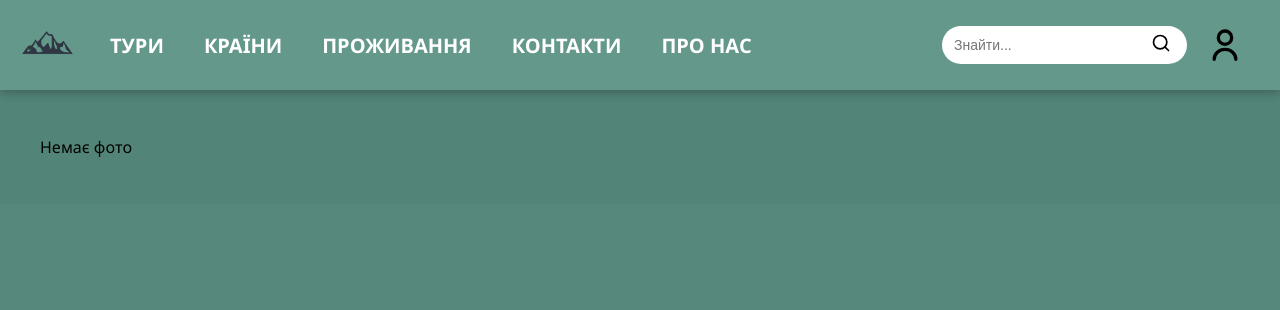
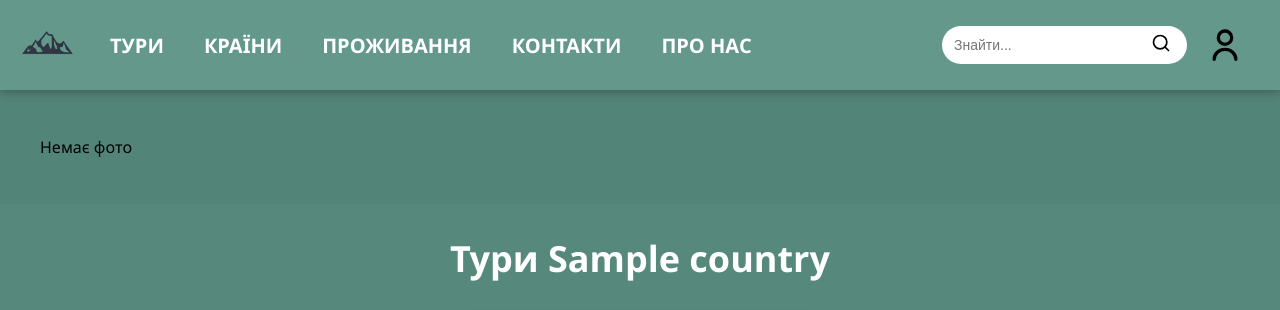
Before and after one commit to Lyubomyrkot/Tour_website, a Flask app: template templates/countries_details.html in a window 1280 px wide. Shown: the top 310 px of the page. Before the commit the page ends 157 px from the top, so only its background shows below. Run offline with Flask 3, Linux system fonts and the light colour scheme; the template is opened without the code that fills it: most values are stand-ins (such as "Sample title", 1, 10 or a date in 2020).

Commit message:
додав сортування турів по країнах в яких вони проходять

```diff
--- a/app.py
+++ b/app.py
@@ -39,6 +39,32 @@ def get_all_countries_in_tours():
     conn.close()
     return countries_in_tours
 
+def get_tours_by_country(country_id):
+    conn = sqlite3.connect('templates/ture.db')
+    conn.row_factory = sqlite3.Row
+    cursor = conn.cursor()
+
+    cursor.execute("""
+        SELECT
+            tours.*,
+            countries.country_name,
+            countries.capital
+        FROM tours
+        JOIN countries_in_tours
+            ON tours.id = countries_in_tours.tour_id
+        JOIN countries
+            ON countries.id = countries_in_tours.country_id
+        WHERE countries.id = ?
+    """, (country_id,))
+
+    tours = cursor.fetchall()
+    conn.close()
+    return tours
+
+
+
+
+
 @app.route("/") # Вказуємо url-адресу для виклику функції
 def index():
     countries = get_all_countries()
@@ -54,7 +80,10 @@ def countries_details(country_id):
     cursor.execute(''' SELECT * FROM countries WHERE id = ? ''', (country_id,))
     country = cursor.fetchone()
     conn.close()
-    return render_template("countries_details.html", country=country) #Результат, що повертається у браузер
+
+    tours = get_tours_by_country(country_id)
+
+    return render_template("countries_details.html", country=country, tours=tours) #Результат, що повертається у браузер
 
 @app.route("/tours/<int:tour_id>") # Вказуємо url-адресу для виклику функції
 def tour_details(tour_id):
--- a/templates/countries_details.html
+++ b/templates/countries_details.html
@@ -57,6 +57,45 @@
             </div>
         </div>
     </section>
+
+
+    <h2 class="tour-name">Тури {{ country.country_name }}</h2>
+
+    <div class="tour-container">
+    {% for country_in_tour in tours %}
+        <a href="{{ url_for('tour_details', tour_id=country_in_tour.id) }}" class="tour-link">
+            <div class="tour-card">
+                <div class="tour-image">
+                    {% if country_in_tour.image %}
+                        <img src="{{ url_for('static', filename='image/tours/' + country_in_tour.image) }}">
+                    {% else %}
+                        <img src="{{ url_for('static', filename='image/greece.jpg') }}">
+                    {% endif %}
+
+                    <div class="tour-tags">
+                        <div class="tag">🛫 {{ country_in_tour.start_date }}</div>
+                        <div class="tag">🌙 {{ country_in_tour.duration_days }}</div>
+                    </div>
+                </div>
+
+                <div class="tour-info">
+                    <p class="tour-location">
+                        {{ country_in_tour.country_name }}, {{ country_in_tour.capital }}
+                    </p>
+
+                    <h3 class="tour-title">{{ country_in_tour.tour_name }}</h3>
+
+                    <div class="bottom-row">
+                        <div class="stars">★4</div>
+                        <div class="price">{{ country_in_tour.price }}€</div>
+                    </div>
+                </div>
+            </div>
+        </a>
+    {% endfor %}
+    </div>
+
+
 <!-- Swiper JS -->
 <script src="https://cdn.jsdelivr.net/npm/swiper@11/swiper-bundle.min.js"></script>
 <script src="{{ url_for('static', filename='slider.js') }}"></script>
```
Also changed, not shown: static/slider.js (+0 -8 lines).
